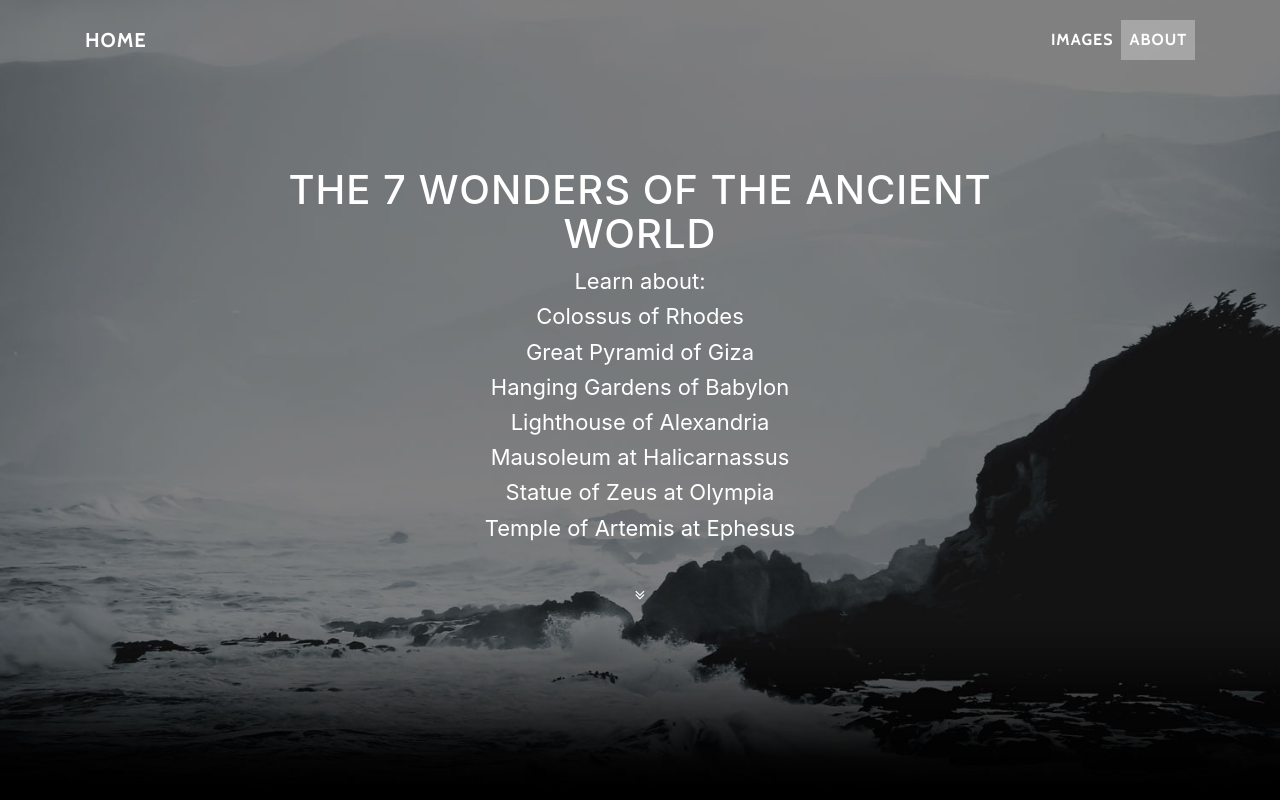
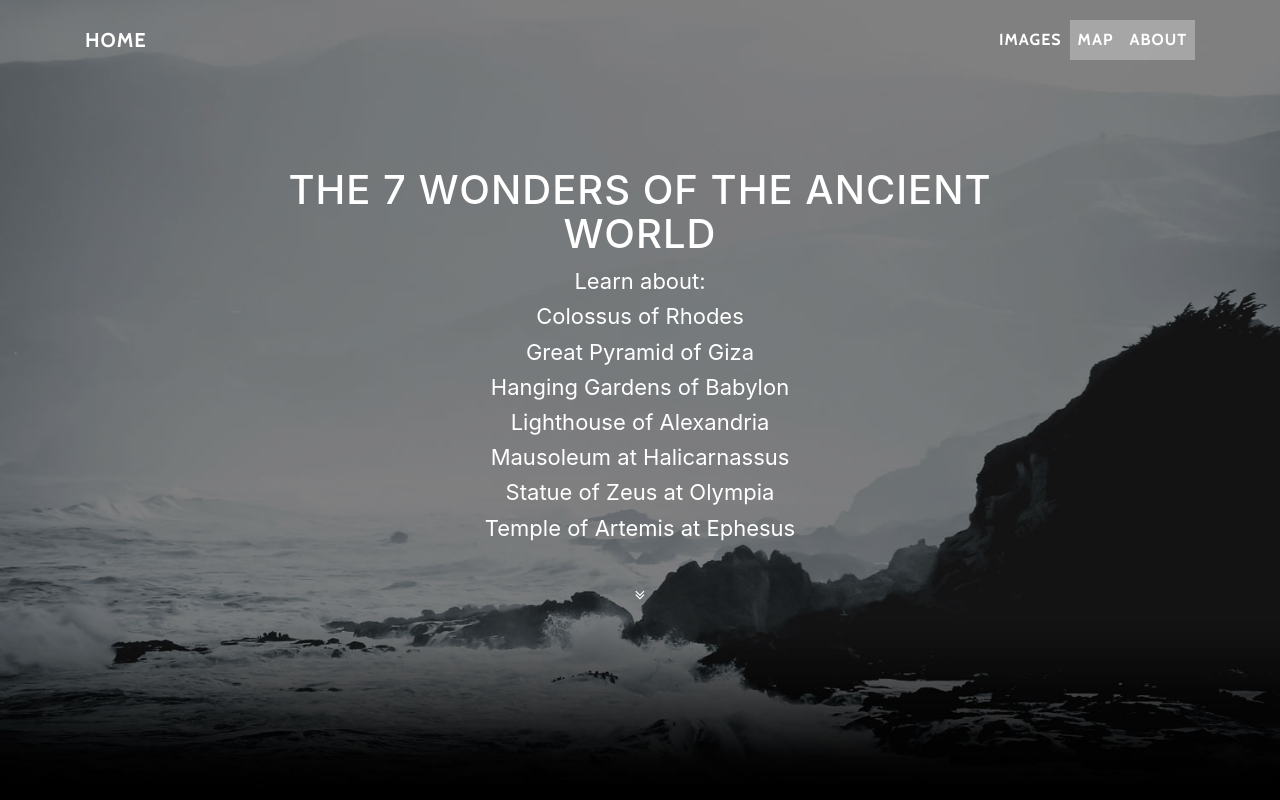
Before and after one commit to yipvanm/7wonders, a website with bundled scripts: page index.html in a window 1280 px wide. Shown: the top 800 px of the page. Built offline with nearby package versions, Linux system fonts and the light colour scheme; files whose address does not match are found by name.

Commit message:
Update index.html

```diff
--- a/index.html
+++ b/index.html
@@ -37,6 +37,9 @@
           <ul class="navbar-nav ml-auto">
             <li class="nav-item">
               <a class="nav-link js-scroll-trigger" href="#about">Images</a>
+            </li>
+            <li class="nav-item">
+              <a class="nav-link js-scroll-trigger" href="#download">Map</a>
             </li>
             <li class="nav-item">
               <a class="nav-link js-scroll-trigger" href="#download">About</a>
```
